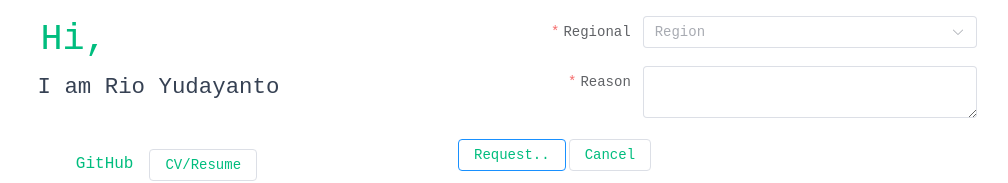
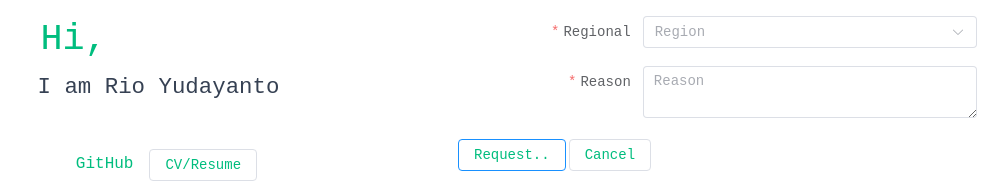
Before and after one commit to rioyuda02/my-portfolios, a Vue app: page /my-cv in a window 1280 px wide. Shown: the part 346-529 px from the top of the page, without its empty margins (182-1190 px from the left). Built offline with nearby package versions, Linux system fonts and the light colour scheme.

Commit message:
update form cv

```diff
--- a/src/components/Cv_view.vue
+++ b/src/components/Cv_view.vue
@@ -50,20 +50,23 @@ const submitForm = async (formEl: FormInstance | undefined) => {
   if (!formEl) return
   await formEl.validate((valid, fields) => {
     if (valid) {
-      Notify_page()
+      Notify_page(formEl)
     } else {
       console.log('error submit!', fields)
     }
   })
 }
 
-const Notify_page = () => {
+const Notify_page = async (formEl: FormInstance | undefined) => {
   ElNotification.success({
     title: 'Processed',
     message: h('i', { style: 'color: teal' }, 'Thank you! Mr/Ms,'),
     offset: 100,
     duration: 1900,
   })
+  setTimeout(()=>{
+    formEl?.resetFields()
+  }, 2300)
 }
 </script>
 
@@ -111,7 +114,7 @@ const Notify_page = () => {
     </el-form-item>
 
     <el-form-item label="Reason" prop="desc">
-      <el-input v-model="ruleForm.desc" type="textarea" />
+      <el-input v-model="ruleForm.desc" type="textarea" placeholder="Reason"/>
     </el-form-item>
     <el-form-item>
       <el-button type="primary" @click="submitForm(ruleFormRef)">
```
